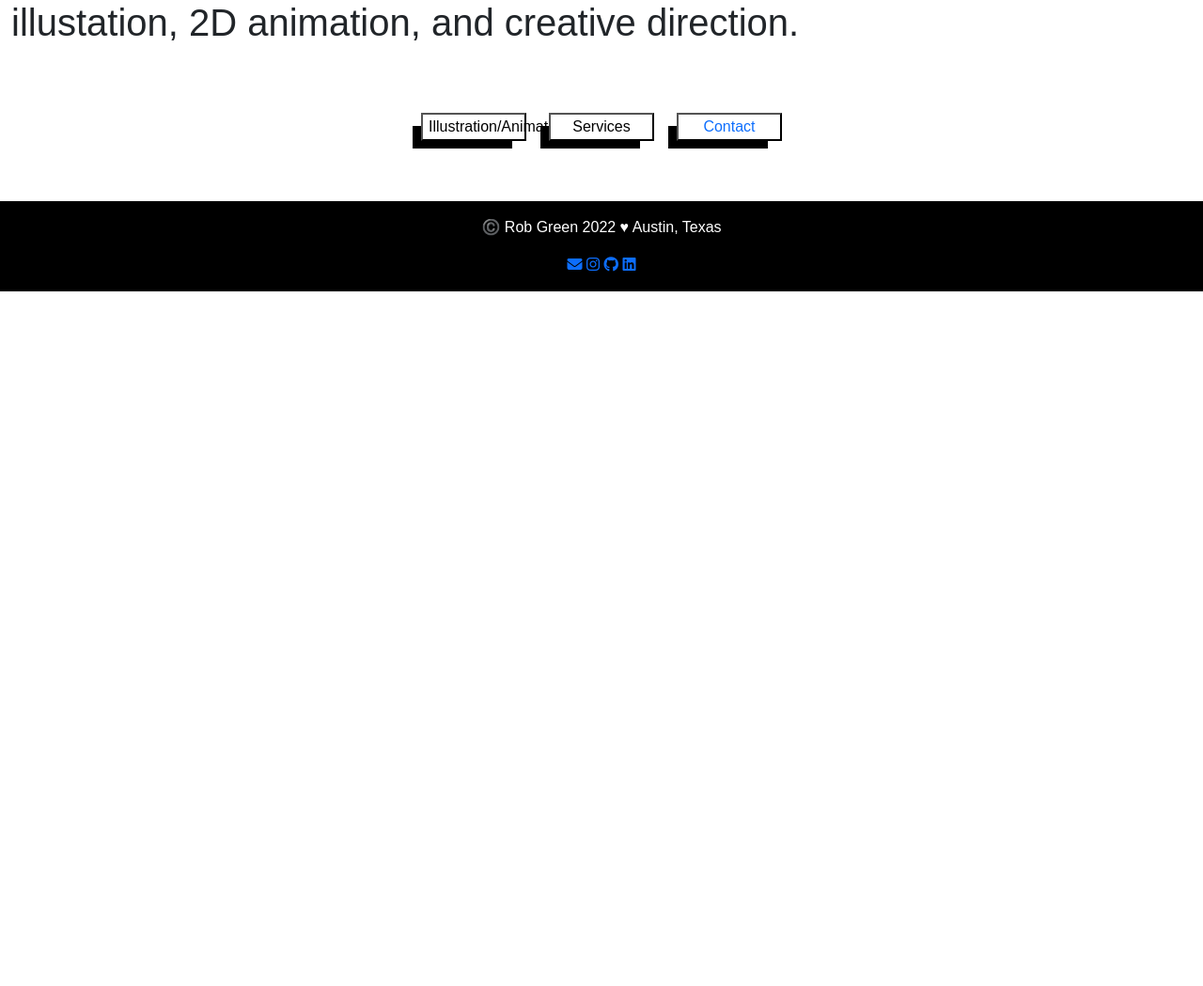
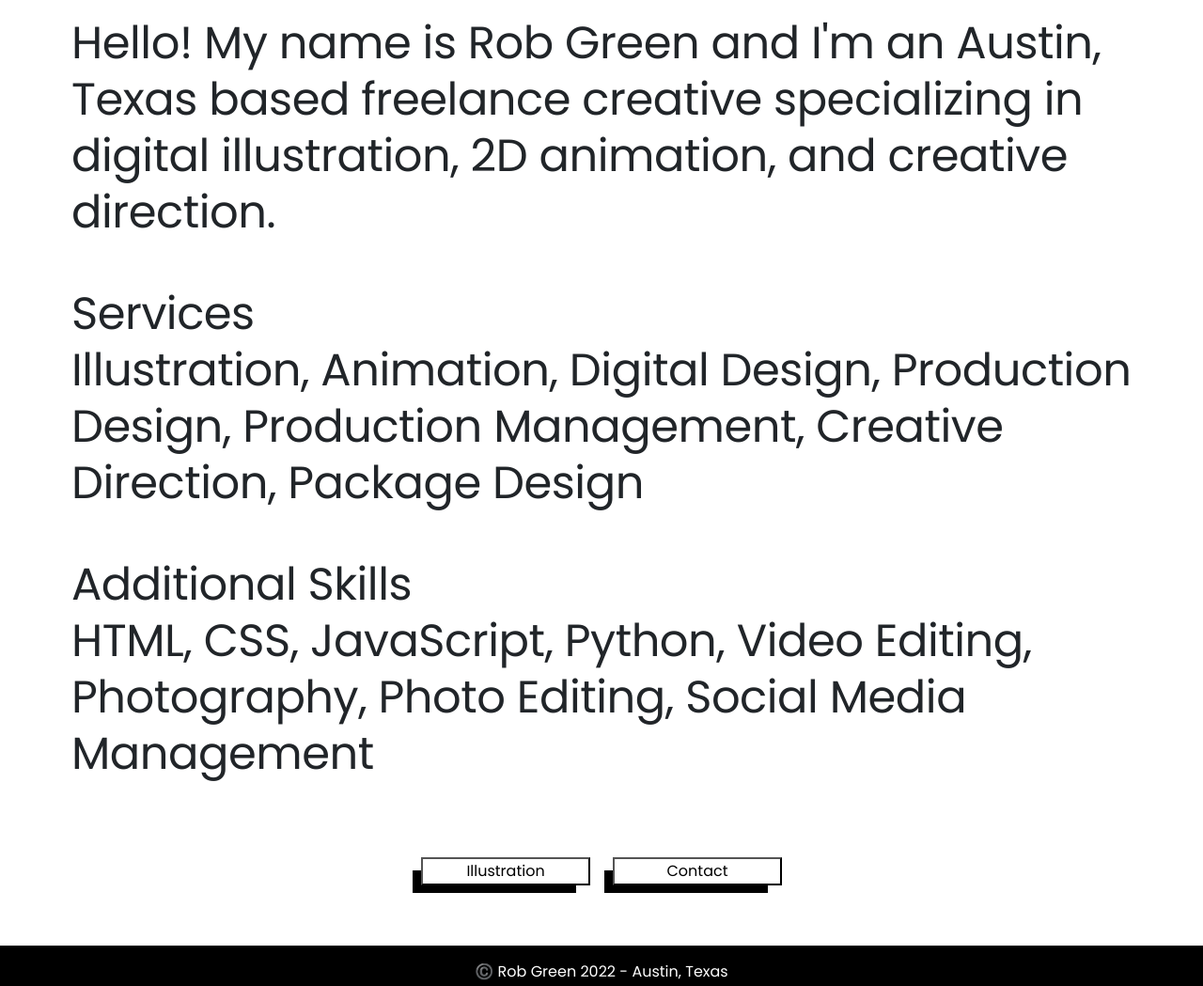
Before and after one commit to crackedego/profile_site, a plain HTML site: page index.html in a window 1280 px wide. Shown: the part 48-1097 px from the top of the page at 94% size. Before the commit the page ends 800 px from the top, so only its background shows below. Drawn offline with nearby package versions, Linux system fonts and the light colour scheme.

Commit message:
New look

```diff
--- a/index.html
+++ b/index.html
@@ -5,12 +5,14 @@
   <meta charset="utf-8">
   <title>Rob Green - Illustration & Design - Austin, TX</title>
   <meta name="description" content="Site of Austin, Texas based illustrator and animator Rob Green.">
+  <meta name="viewport" content="width=device-width, initial-scale=1.0, shrink-to-fit=no">
+  <meta name="author" content="Rob Green">
 
   <!-- Google Fonts-->
 
   <link rel="preconnect" href="https://fonts.googleapis.com">
   <link rel="preconnect" href="https://fonts.gstatic.com" crossorigin>
-  <link href="https://fonts.googleapis.com/css2?family=Raleway:wght@300;500&display=swap" rel="stylesheet">
+  <link href="https://fonts.googleapis.com/css2?family=Poppins&display=swap" rel="stylesheet">
 
   <!-- Favicon -->
 
@@ -31,79 +33,69 @@
 <body>
 
 
-  <div class="container-fluid profile">
-      <h1>Rob Green is an Austin, Texas based creative specializing in digital illustation, 2D animation, and creative direction.</h1>
+  <div class="container-fluid main-text-wrap">
+    <div class="main-text container-fluid">
+      <div class="row align-items-lg-left">
+        <div class="col-12">
+          <p class="mb-5">Hello! My name is Rob Green and I'm an Austin, Texas based freelance creative specializing in digital illustration, 2D animation, and creative direction.</p>
+          <p class="mb-5">Services
+            <br>
+            Illustration, Animation, Digital Design, Production Design, Production Management, Creative Direction, Package Design
+          </p>
+          <p>
+            Additional Skills
+            <br>
+            HTML, CSS, JavaScript, Python, Video Editing, Photography, Photo Editing, Social Media Management
+          </p>
         </div>
-
-
-        <div class="container-fluid drop-buttons">
-          <div class="row">
-            <div class="col-lg-4 col-md-12">
-              <button class="pro-button" type="button" data-bs-toggle="collapse" data-bs-target="#portfolio" aria-expanded="false" aria-controls="Illustration-Tab">Illustration/Animation</button>
-            </div>
-            <div class="col-lg-4 col-md-12">
-              <button class="pro-button" type="button" data-bs-toggle="collapse" data-bs-target="#services" aria-expanded="false" aria-controls="Skills-Tab">Services</button>
-            </div>
-            <div class="col-lg-4 col-md-12">
-              <button class="pro-button" type="button"><a href="mailto:rob@crackedego.com">Contact</a></button>
       </div>
     </div>
   </div>
 
-        <div id="services" class="container-fluid skills-section collapse">
+  <div class="container-fluid drop-buttons">
     <div class="row">
-            <div class="col-12 skills-text">
-              <h3 class="skill-header">Extensive Experience</h3>
-                <p>Illustration <em>(Illustrator & Photoshop)</em></p>
-                <p>GIF Animation <em>(Animate & After Effects)</em></p>
-                <p>Screen Printing</p>
-                <p>Production Design</p>
-                <p>Producton Management</p>
-                <p>Graphic Design</p>
-                <p>Package Design</p>
-                <p>Merchandise Design</p>
-
+      <div class="col-6">
+        <button class="pro-button" type="button" data-bs-toggle="collapse" data-bs-target="#portfolio" aria-expanded="false" aria-controls="Illustration-Tab">Illustration</button>
       </div>
-            <div class="col-12 add-skills">
-              <h3 class="skill-header">Additonal Skills</h3>
-              HTML, CSS, Python, JavaScript, Video Editing, Long-form animation, Social Media Management, Creative Direction, Photography <em>(Nikon DSLR and off-camera lighting)</em>, Photo Editing <em>(Photoshop & Lightroom Classic)</em>,
+      <div class="col-6">
+        <a href="mailto:rob@crackedego.com"><button class="pro-button" href="mailto:rob@crackedego.com" type="button" aria-controls="Contact-Tab">Contact</button></a>
       </div>
     </div>
+
   </div>
 
   <div id="portfolio" class="container-fluid portfolio-section collapse">
     <div class="row">
-            <div class="col-lg-3 col-md-6">
+      <div class="col-12 col-lg-6">
         <img class="port-images" src="Images\twisted_dunk.png" alt="dunk image">
         <img class="port-images" src="Images\wash_your_feet.gif" alt="wash your feet gif">
         <img class="port-images" src="Images\hand_it_to_them.gif" alt="hand it to them gif">
       </div>
-            <div class="col-lg-3 col-md-6">
+      <div class="col-12 col-lg-6">
         <img class="port-images" src="Images\sticky_final.png" alt="sticky baseball image">
         <img class="port-images" src="Images\shoe_color+copy.png" alt="new kicks same life image">
         <img class="port-images" src="Images\hamburger+copy.png" alt="my father the hamburger image">
       </div>
-            <div class="col-lg-3 col-md-6">
+      <div class="col-12 col-lg-6">
         <img class="port-images" src="Images\destroy_mock.png" alt="destroy graphic">
         <img class="port-images" src="Images\face_it_2_color.png" alt="face it image">
         <img class="port-images" src="Images\dragon_jacket_color.png" alt="double dragon image">
       </div>
-            <div class="col-lg-3 col-md-6">
+      <div class="col-12 col-lg-6">
         <img class="port-images" src="Images\leap_revised_2021+copy.png" alt="take the leap image">
         <img class="port-images" src="Images\Call_FA.png" alt="made the right call graphic">
-              <img class="port-images" src="Images\giphy.gif" alt="animated robot gif">
+        <img class="port-images" src="images\giphy.gif" alt="animated robot gif">
       </div>
     </div>
   </div>
 
 
-
 <div class="container-fluid footer">
-          <p>©️ Rob Green 2022 ♥ Austin, Texas</p>
-          <a href="mailto:rob@crackedego.com"><i class="fas fa-envelope icons"></i></a>
-          <a href="https://instagram.com/crackedego"><i class="fab fa-instagram icons"></i></a>
-          <a href="https://github.com/crackedego"><i class="fab fa-github icons"></i></a>
-          <a href="https://linkedin.com/in/crackedegoaustin"><i class="fab fa-linkedin icons"></i></a>
+    <p>©️ Rob Green 2022 - Austin, Texas</p>
+    <a class="footer-links" href="mailto:rob@crackedego.com"><i class="fas fa-envelope icons"></i></a>
+    <a class="footer-links" href="https://instagram.com/crackedego"><i class="fab fa-instagram icons"></i></a>
+    <a class="footer-links" href="https://github.com/crackedego"><i class="fab fa-github icons"></i></a>
+    <a class="footer-links" href="https://linkedin.com/in/crackedegoaustin"><i class="fab fa-linkedin icons"></i></a>
   </div>
 
   <!-- Font Awesome -->
```
Lines whose indentation alone changed are shown as unchanged.
